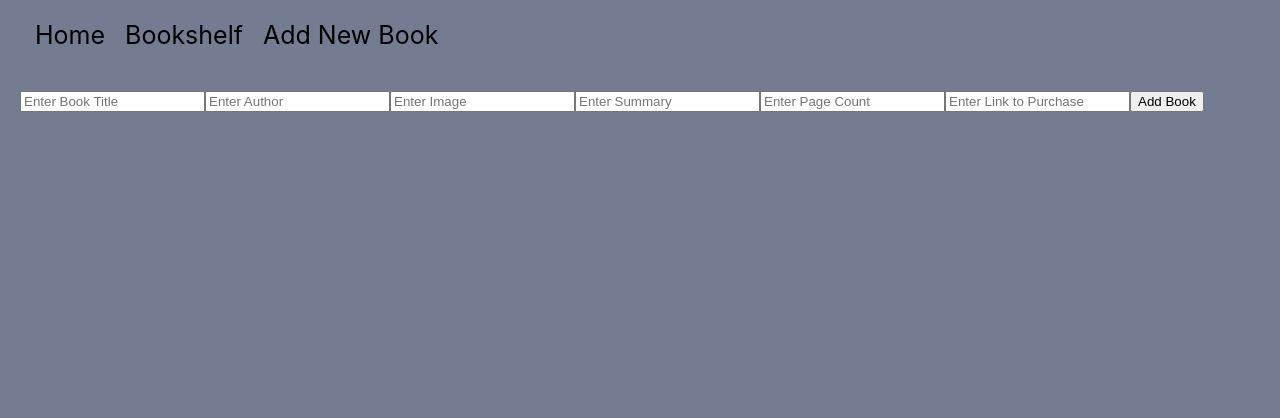
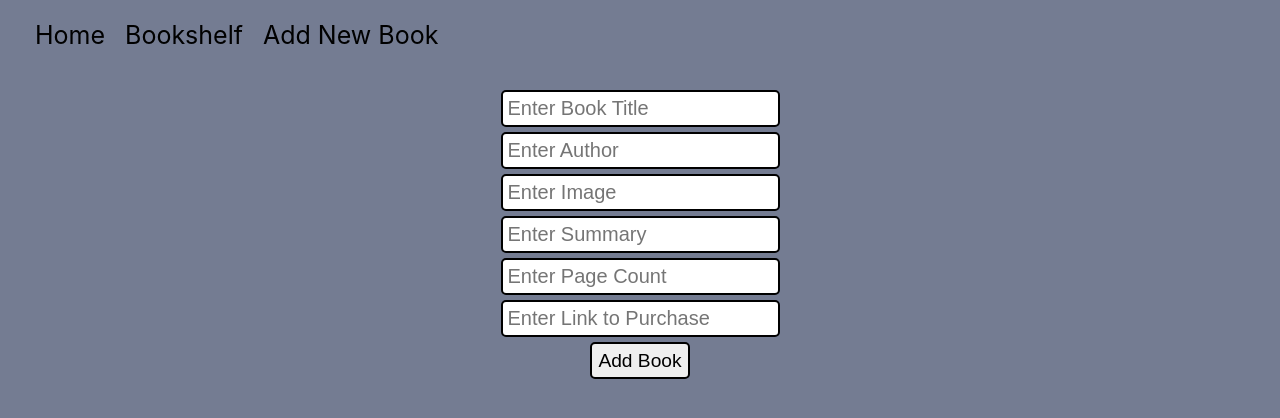
Before and after one commit to Creasser/Blakes-Bookshelf, a React (Create React App) app: page /newbook in a window 1280 px wide. Shown: the top 418 px of the page. Built offline with nearby package versions, Linux system fonts and the light colour scheme; data requests are answered from the project's data file.

Commit message:
start styling form

```diff
--- a/src/components/NewBook.js
+++ b/src/components/NewBook.js
@@ -47,7 +47,7 @@
 
     return (
         <div>
-            <form onSubmit={handleSubmit}>
+            <form onSubmit={handleSubmit} className='formContainer'>
                 <input
                 type="text"
                 name="title"
--- a/src/index.css
+++ b/src/index.css
@@ -57,3 +57,25 @@
   display: flex;
   flex-wrap: wrap;
 }
+
+.formContainer {
+  display: flex;
+  justify-content: center;
+  flex-direction: column;
+  align-items: center;
+}
+
+.formInput {
+  border-radius: 5px;
+  margin-bottom: 5px;
+  border: 2px solid black;
+  font-size: 20px;
+  padding: 5px;
+}
+
+.submitBtn {
+  height: 37px;
+  border-radius: 5px;
+  border: 2px solid black;
+  font-size: larger;
+}
```
